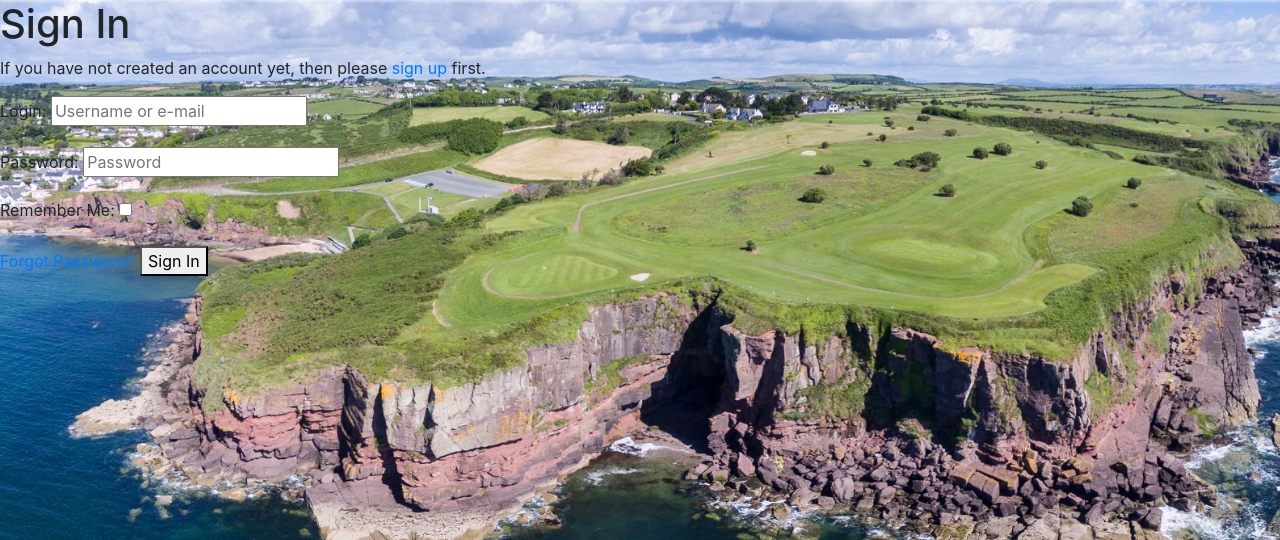
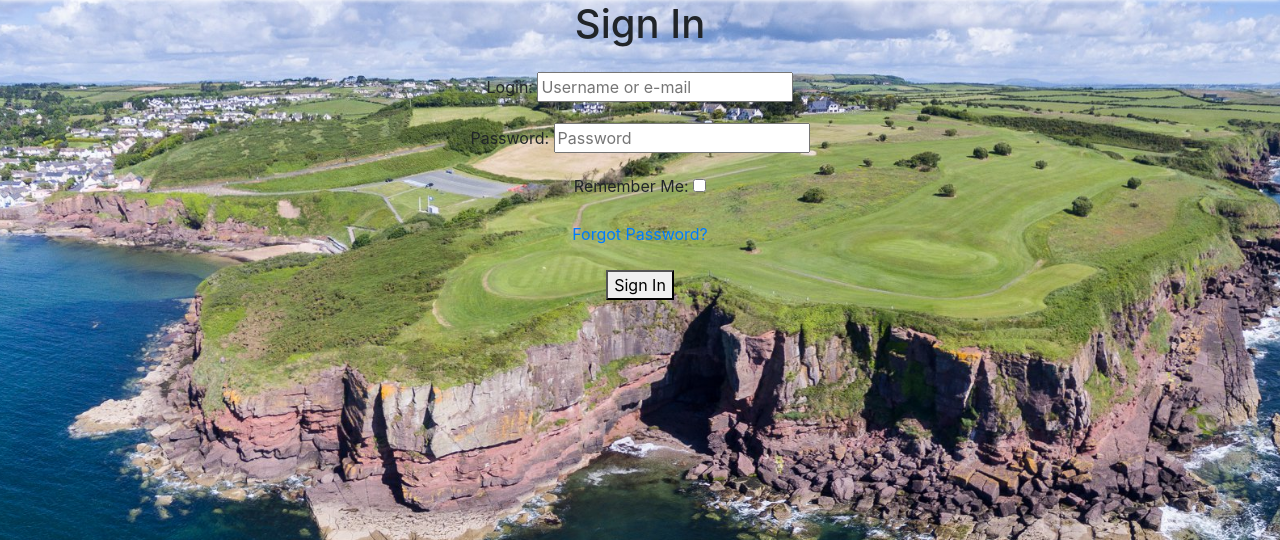
Before and after one commit to Aramantos/GolfClubPortal, a Django app: page /accounts/login/ in a window 1280 px wide. Shown: the part 105-645 px from the top of the page. Run offline with Django 3.2, Linux system fonts and the light colour scheme; some libraries are stand-ins or nearby versions.

Commit message:
update allauth templates

```diff
--- a/home/templates/home/index.html
+++ b/home/templates/home/index.html
@@ -16,8 +16,8 @@
         </a>
         <div>
             <ul id="home-info" class="d-flex">
-                <li>Checkins - </li>
-                <li>Notes - </li>
+                <li>Todays Checkins - </li>
+                <li>Urgent Notes - </li>
             </ul>
         </div>
         <div>
--- a/templates/allauth/account/login.html
+++ b/templates/allauth/account/login.html
@@ -7,7 +7,8 @@
 
 {% block content %}
 
-<h1>{% trans "Sign In" %}</h1>
+<div class="allauth-card">
+  <h1 class="text-center mb-4 allauth-header">{% trans "Sign In" %}</h1>
 
   {% get_providers as socialaccount_providers %}
 
@@ -29,18 +30,20 @@ for a {{ site_name }} account and sign in below:{% endblocktrans %}</p>
   {% include "socialaccount/snippets/login_extra.html" %}
 
   {% else %}
-<p>{% blocktrans %}If you have not created an account yet, then please
-<a href="{{ signup_url }}">sign up</a> first.{% endblocktrans %}</p>
+  <!-- <p>{% blocktrans %}If you have not created an account yet, then please
+  <a href="{{ signup_url }}">sign up</a> first.{% endblocktrans %}</p> -->
   {% endif %}
 
-<form class="login" method="POST" action="{% url 'account_login' %}">
+  <form class="login text-center" method="POST" action="{% url 'account_login' %}">
     {% csrf_token %}
     {{ form.as_p }}
     {% if redirect_field_value %}
     <input type="hidden" name="{{ redirect_field_name }}" value="{{ redirect_field_value }}" />
     {% endif %}
-  <a class="button secondaryAction" href="{% url 'account_reset_password' %}">{% trans "Forgot Password?" %}</a>
-  <button class="primaryAction" type="submit">{% trans "Sign In" %}</button>
+    <a class="button secondaryAction" href="{% url 'account_reset_password' %}">{% trans "Forgot Password?" %}</a><br>
+    <button class="primaryAction mt-4" type="submit">{% trans "Sign In" %}</button>
   </form>
+</div>
+
 
 {% endblock %}
--- a/templates/allauth/account/logout.html
+++ b/templates/allauth/account/logout.html
@@ -5,8 +5,8 @@
 {% block head_title %}{% trans "Sign Out" %}{% endblock %}
 
 {% block content %}
-<h1>{% trans "Sign Out" %}</h1>
 
+<div id="sign-out-card" class="allauth-card text-center">
   <p>{% trans 'Are you sure you want to sign out?' %}</p>
 
   <form method="post" action="{% url 'account_logout' %}">
@@ -16,6 +16,8 @@
     {% endif %}
     <button type="submit">{% trans 'Sign Out' %}</button>
   </form>
+</div>
+
 
 
 {% endblock %}
```
Also changed, not shown: templates/allauth/account/password_reset.html (+6 -4 lines), templates/allauth/account/password_reset_done.html (+8 -5 lines). Lines whose indentation alone changed are shown as unchanged.
